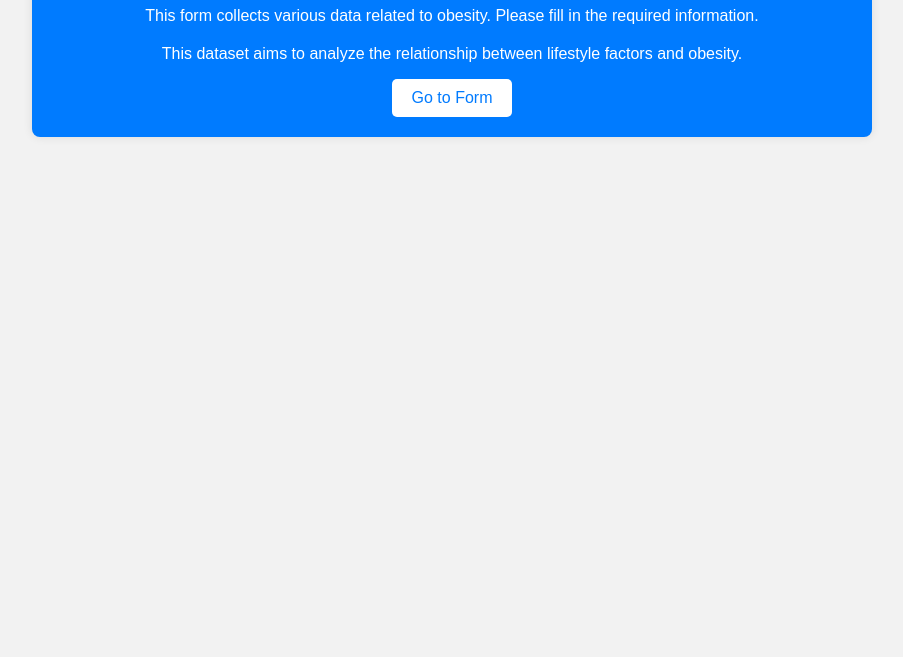
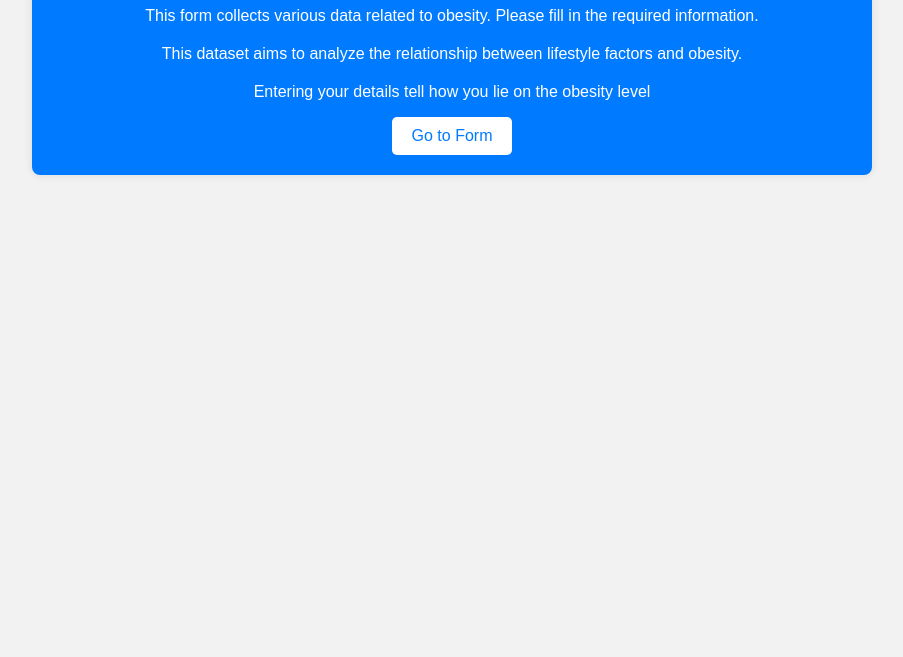
Before and after one commit to Prathamj17/Predicure-1, a plain HTML site: page index.html in a window 1280 px wide. Shown: the part 143-800 px from the top of the page, without its empty margins (188-1091 px from the left). Drawn offline with Linux system fonts and the light colour scheme.

Commit message:
Update index.html

```diff
--- a/index.html
+++ b/index.html
@@ -53,6 +53,7 @@
     <h1>Obesity Dataset</h1>
     <p>This form collects various data related to obesity. Please fill in the required information.</p>
     <p>This dataset aims to analyze the relationship between lifestyle factors and obesity.</p>
+    <p>Entering your details tell how you lie on the obesity level</p>
     <a href="Obesity Form.html" class="btn">Go to Form</a>
   </div>
 </body>
```
